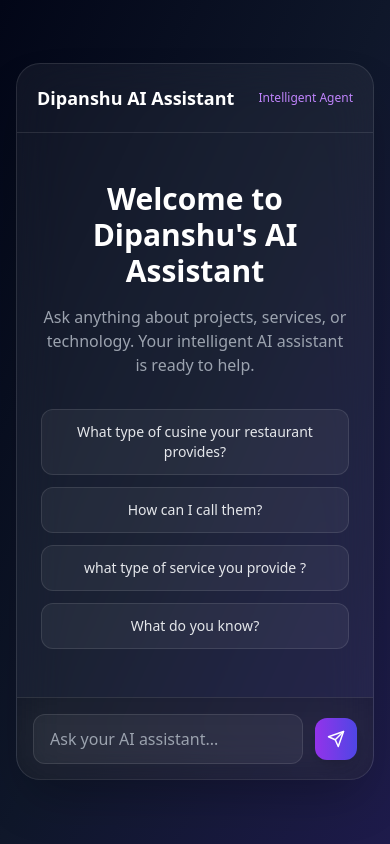
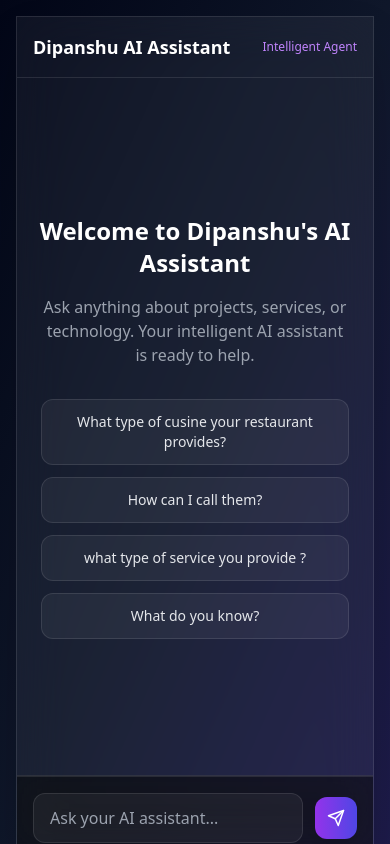
Before and after one commit to dipanshukale/agent-ui, a React (Vite) app in the folder ai-agent/: page / in a window 390 px wide. Built offline with nearby package versions, Linux system fonts and the light colour scheme.

Commit message:
still working

```diff
--- a/ai-agent/src/components/chatWindow.tsx
+++ b/ai-agent/src/components/chatWindow.tsx
@@ -60,14 +60,23 @@ export default function ChatWindow() {
     <motion.div
       initial={{ opacity: 0, scale: 0.97 }}
       animate={{ opacity: 1, scale: 1 }}
-      className="w-full max-w-4xl h-[85vh] flex flex-col
-      backdrop-blur-xl bg-white/5
+      className="
+      w-full
+      max-w-4xl
+      h-screen
+      md:h-[85vh]
+      flex flex-col
+      backdrop-blur-xl
+      bg-white/5
       border border-white/10
-      rounded-3xl shadow-2xl overflow-hidden"
+      rounded-none md:rounded-3xl
+      shadow-2xl
+      overflow-hidden
+      "
     >
 
       {/* Header */}
-      <div className="p-5 border-b border-white/10 flex justify-between items-center">
+      <div className="p-4 md:p-5 border-b border-white/10 flex justify-between items-center">
 
         <h1 className="text-white text-lg font-semibold">
           Dipanshu AI Assistant
@@ -82,7 +91,13 @@ export default function ChatWindow() {
       {/* Chat Section */}
       <div
         ref={chatRef}
-        className="flex-1 overflow-y-auto px-6 py-6 space-y-4"
+        className="
+        flex-1
+        overflow-y-auto
+        px-4 md:px-6
+        py-4 md:py-6
+        space-y-4
+        "
       >
 
         {/* Welcome UI */}
@@ -93,31 +108,35 @@ export default function ChatWindow() {
             <motion.h2
               initial={{ opacity: 0, y: 20 }}
               animate={{ opacity: 1, y: 0 }}
-              className="text-3xl md:text-4xl font-bold text-white mb-4"
+              className="text-2xl md:text-4xl font-bold text-white mb-4"
             >
               Welcome to Dipanshu's AI Assistant
             </motion.h2>
 
-            <p className="text-gray-400 max-w-md mb-8">
+            <p className="text-gray-400 max-w-md mb-8 px-2">
               Ask anything about projects, services, or technology.
               Your intelligent AI assistant is ready to help.
             </p>
 
             {/* Suggestions */}
-            <div className="grid grid-cols-1 md:grid-cols-2 gap-3 w-full max-w-lg">
+            <div className="grid grid-cols-1 sm:grid-cols-2 gap-3 w-full max-w-lg px-2">
 
               {suggestions.map((s, i) => (
 
                 <button
                   key={i}
                   onClick={() => handleSend(s)}
-                  className="bg-white/5 hover:bg-white/10
+                  className="
+                  bg-white/5
+                  hover:bg-white/10
                   border border-white/10
                   text-gray-200
-                  px-4 py-3
+                  px-3 py-3
                   rounded-xl
                   text-sm
-                  transition"
+                  transition
+                  w-full
+                  "
                 >
                   {s}
                 </button>
@@ -154,7 +173,12 @@ export default function ChatWindow() {
 
       </div>
 
-      <ChatInput onSend={handleSend} />
+      {/* Input Section */}
+      <div className="border-t border-white/10 bg-black/30 backdrop-blur-md pb-[env(safe-area-inset-bottom)]">
+
+        <ChatInput onSend={handleSend} />
+
+      </div>
 
     </motion.div>
   );
```
